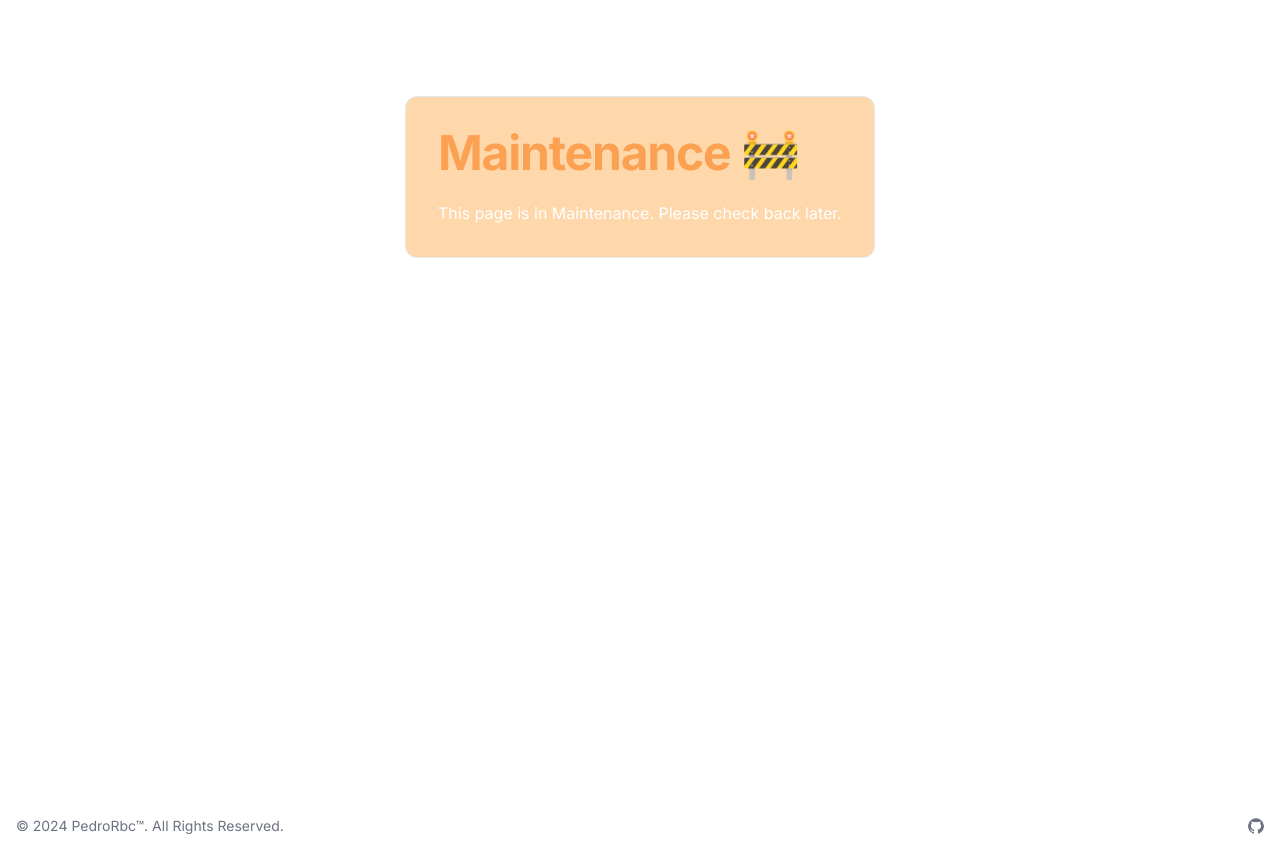
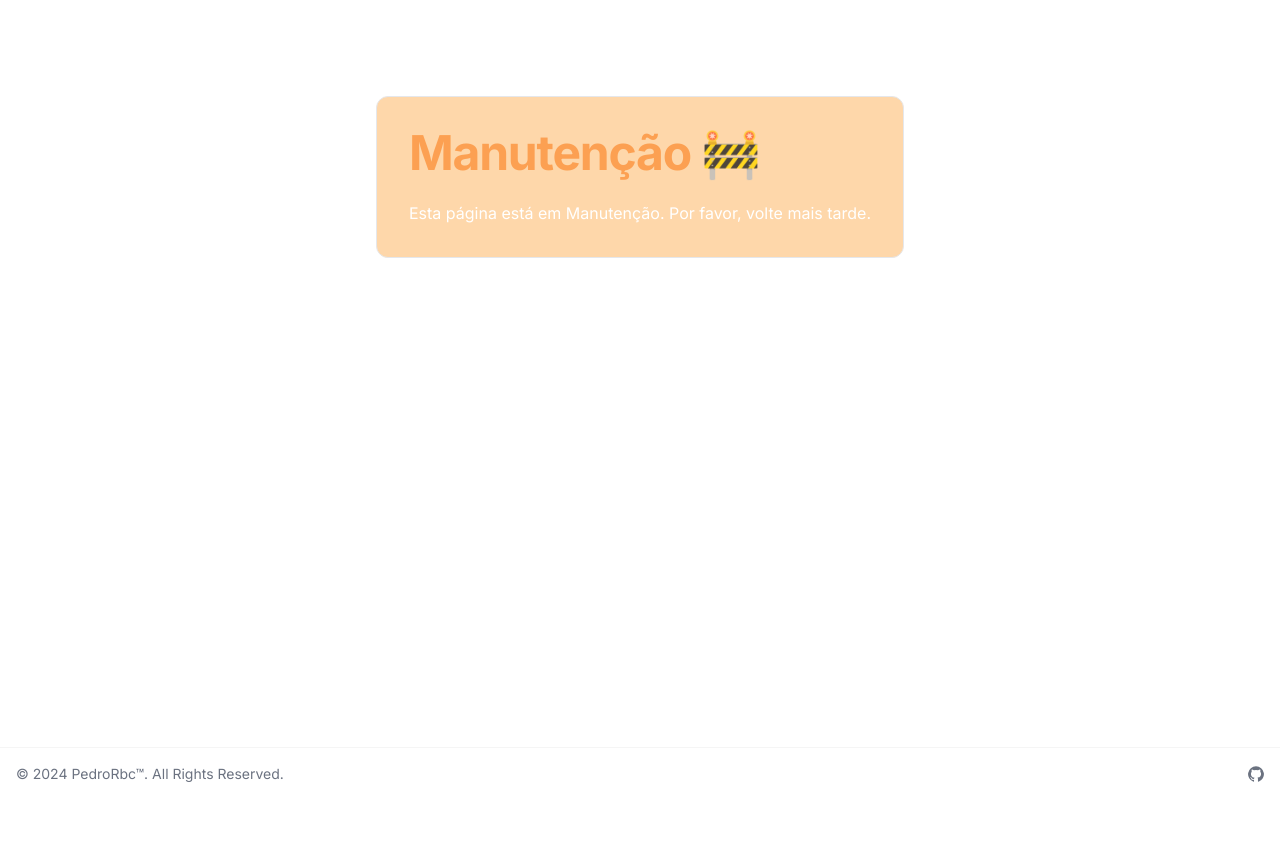
Before and after one commit to PedroRBC/portifolio, a Next.js app: page /maintenance in a window 1280 px wide. After the commit the page ends 800 px from the top, so only its background shows below. Built offline with nearby package versions, Linux system fonts and the light colour scheme.

Commit message:
chore: Change colors & Put page in Portuguese

```diff
--- a/src/app/globals.css
+++ b/src/app/globals.css
@@ -2,75 +2,50 @@
 @tailwind components;
 @tailwind utilities;
 
+
 @layer base {
   :root {
     --background: 0 0% 100%;
-    --foreground: 222.2 84% 4.9%;
-
+    --foreground: 0 0% 3.9%;
     --card: 0 0% 100%;
-    --card-foreground: 222.2 84% 4.9%;
-
+    --card-foreground: 0 0% 3.9%;
     --popover: 0 0% 100%;
-    --popover-foreground: 222.2 84% 4.9%;
-
-    --primary: 222.2 47.4% 11.2%;
-    --primary-foreground: 210 40% 98%;
-
-    --secondary: 210 40% 96.1%;
-    --secondary-foreground: 222.2 47.4% 11.2%;
-
-    --muted: 210 40% 96.1%;
-    --muted-foreground: 215.4 16.3% 46.9%;
-
-    --accent: 210 40% 96.1%;
-    --accent-foreground: 222.2 47.4% 11.2%;
-
+    --popover-foreground: 0 0% 3.9%;
+    --primary: 0 0% 9%;
+    --primary-foreground: 0 0% 98%;
+    --secondary: 0 0% 96.1%;
+    --secondary-foreground: 0 0% 9%;
+    --muted: 0 0% 96.1%;
+    --muted-foreground: 0 0% 45.1%;
+    --accent: 0 0% 96.1%;
+    --accent-foreground: 0 0% 9%;
     --destructive: 0 84.2% 60.2%;
-    --destructive-foreground: 210 40% 98%;
-
-    --border: 214.3 31.8% 91.4%;
-    --input: 214.3 31.8% 91.4%;
-    --ring: 222.2 84% 4.9%;
-
+    --destructive-foreground: 0 0% 98%;
+    --border: 0 0% 89.8%;
+    --input: 0 0% 89.8%;
+    --ring: 0 0% 3.9%;
     --radius: 0.5rem;
   }
 
   .dark {
-    --background: 222.2 84% 4.9%;
-    --foreground: 210 40% 98%;
-
-    --card: 222.2 84% 4.9%;
-    --card-foreground: 210 40% 98%;
-
-    --popover: 222.2 84% 4.9%;
-    --popover-foreground: 210 40% 98%;
-
-    --primary: 210 40% 98%;
-    --primary-foreground: 222.2 47.4% 11.2%;
-
-    --secondary: 217.2 32.6% 17.5%;
-    --secondary-foreground: 210 40% 98%;
-
-    --muted: 217.2 32.6% 17.5%;
-    --muted-foreground: 215 20.2% 65.1%;
-
-    --accent: 217.2 32.6% 17.5%;
-    --accent-foreground: 210 40% 98%;
-
+    --background: 0 0% 3.9%;
+    --foreground: 0 0% 98%;
+    --card: 0 0% 3.9%;
+    --card-foreground: 0 0% 98%;
+    --popover: 0 0% 3.9%;
+    --popover-foreground: 0 0% 98%;
+    --primary: 0 0% 98%;
+    --primary-foreground: 0 0% 9%;
+    --secondary: 0 0% 14.9%;
+    --secondary-foreground: 0 0% 98%;
+    --muted: 0 0% 14.9%;
+    --muted-foreground: 0 0% 63.9%;
+    --accent: 0 0% 14.9%;
+    --accent-foreground: 0 0% 98%;
     --destructive: 0 62.8% 30.6%;
-    --destructive-foreground: 210 40% 98%;
-
-    --border: 217.2 32.6% 17.5%;
-    --input: 217.2 32.6% 17.5%;
-    --ring: 212.7 26.8% 83.9%;
+    --destructive-foreground: 0 0% 98%;
+    --border: 0 0% 14.9%;
+    --input: 0 0% 14.9%;
+    --ring: 0 0% 83.1%;
   }
 }
-
-@layer base {
-  * {
-    @apply border-border;
-  }
-  body {
-    @apply bg-background text-foreground;
-  }
-}
--- a/src/app/maintenance/page.tsx
+++ b/src/app/maintenance/page.tsx
@@ -1,12 +1,12 @@
 export default function Maintenance() {
   return (
-    <main className="flex min-h-screen flex-col items-center justify-between p-24">
+    <main className="flex flex-1 flex-col items-center justify-between p-24">
       <section className="flex flex-col text-background gap-6 bg-orange-200 p-8 rounded-xl border">
         <h1 className="text-5xl font-bold text tracking-tight text-orange-400/80">
-          Maintenance 🚧
+          Manutenção 🚧
         </h1>
         <p className="text-base font-normal">
-          This page is in Maintenance. Please check back later.
+          Esta página está em Manutenção. Por favor, volte mais tarde.
         </p>
       </section>
     </main>
--- a/src/components/footer.tsx
+++ b/src/components/footer.tsx
@@ -1,6 +1,6 @@
 export default function Footer() {
   return (
-    <footer className="bg-white dark:bg-gray-900">
+    <footer className="border-t border-muted">
       <div className="mx-auto w-full max-w-screen-xl p-4">
         <div className="sm:flex sm:items-center sm:justify-between">
           <span className="text-sm text-gray-500 sm:text-center dark:text-gray-400">
--- a/src/config/docs.ts
+++ b/src/config/docs.ts
@@ -1,11 +1,12 @@
 interface DocsConfig {
   siteName: string;
   description: string;
-  siteIcon: string;
+  avatarIcon: string;
 }
 
 export const docsConfig: DocsConfig = {
-  siteName: "PedroRbc Portfolio",
-  description: "",
-  siteIcon: "https://avatars.githubusercontent.com/u/58788062?v=4",
+  siteName: "Pedro R.",
+  description:
+    "Portfolio pessoal do Pedro, desenvolvedor e estudante de programação.",
+  avatarIcon: "https://avatars.githubusercontent.com/u/58788062?v=4",
 };
```
